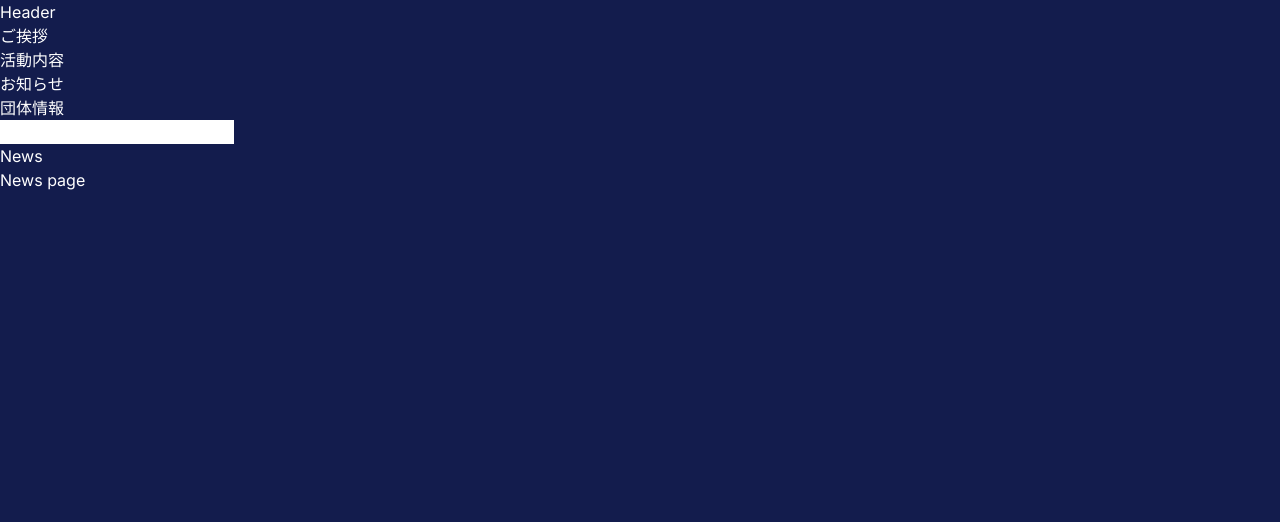
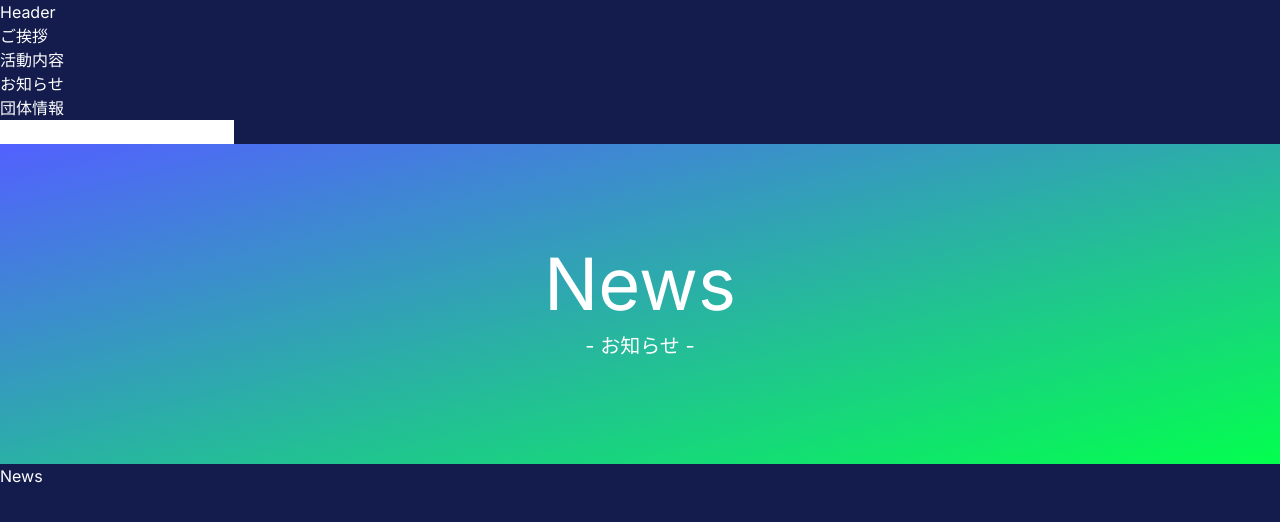
Before and after one commit to u5u5u5u/chinet_hp, a Next.js app: page /news in a window 1280 px wide. Shown: the top 522 px of the page. Built offline with nearby package versions, Linux system fonts and the light colour scheme.

Commit message:
add:hero作成#76

```diff
--- a/src/app/layout.tsx
+++ b/src/app/layout.tsx
@@ -2,6 +2,7 @@ import type { Metadata } from "next";
 import { Inter } from "next/font/google";
 import "./globals.css";
 import Header from "@/components/Header";
+import Hero from "@/components/Hero";
 
 const inter = Inter({ subsets: ["latin"] });
 
@@ -19,6 +20,7 @@ export default function RootLayout({
     <html lang="en">
       <body className={inter.className}>
         <Header />
+        <Hero />
         {children}
       </body>
     </html>
--- a/src/app/news/page.tsx
+++ b/src/app/news/page.tsx
@@ -1,9 +1,10 @@
 const News = () => {
   return (
-    <div>
-      <h1>News</h1>
-      <p>News page</p>
-    </div>
+    <>
+      <div className="container mx-auto">
+        <h1>News</h1>
+      </div>
+    </>
   );
 };
 
--- /dev/null
+++ b/src/components/Hero/index.tsx
@@ -0,0 +1,19 @@
+"use client";
+
+import { usePathname } from "next/navigation";
+import { heroNavigation } from "./navigation";
+
+const Hero = () => {
+  const url = usePathname();
+  const navigation = heroNavigation.find((nav) => nav.href === url);
+  if (!navigation) return null;
+
+  return (
+    <div className="flex flex-col justify-center items-center h-[40vh] space-y-3 bg-gradient-to-br from-[#5260FF] to-[#03FF4E] text-white">
+      <h2 className="text-7xl">{navigation?.title}</h2>
+      <h3 className="text-xl">- {navigation?.sub_title} -</h3>
+    </div>
+  );
+};
+
+export default Hero;
--- /dev/null
+++ b/src/components/Hero/navigation.ts
@@ -0,0 +1,20 @@
+import { getHmrRefreshHash } from "next/dist/server/app-render/work-unit-async-storage.external";
+
+interface NavigationType {
+  title: string;
+  sub_title?: string;
+  href: string;
+}
+
+export const heroNavigation: NavigationType[] = [
+  {
+    title: "News",
+    sub_title: "お知らせ",
+    href: "/news",
+  },
+  {
+    title: "Contact",
+    sub_title: "お問い合わせ",
+    href: "/contact",
+  },
+];
```
